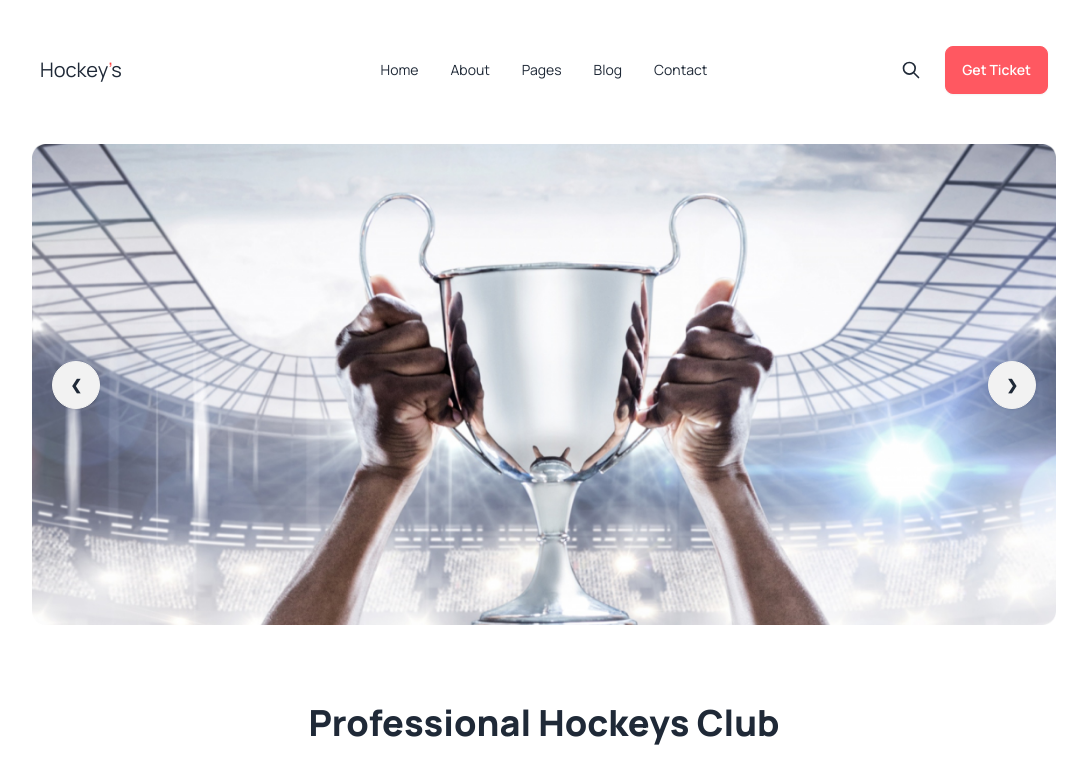
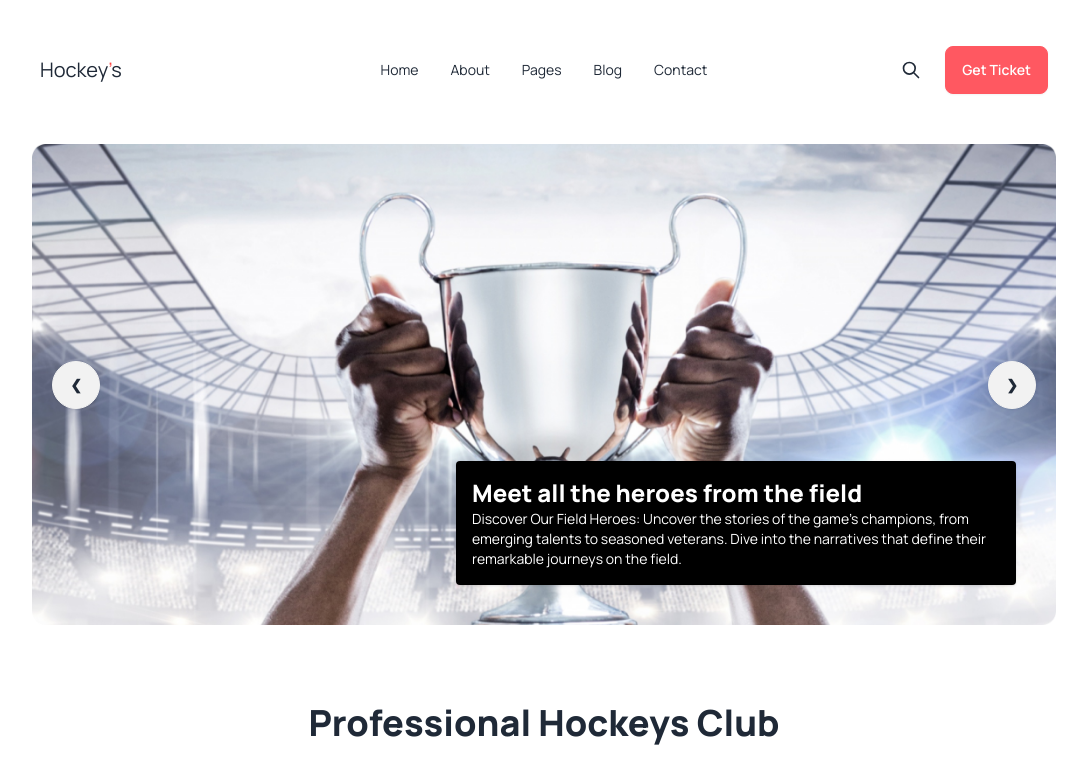
Before and after one commit to redowan114944/B9A3, a plain HTML site: page index.html in a window 1280 px wide. Shown: the top 765 px of the page, without its empty margins (96-1183 px from the left). Drawn offline with nearby package versions, Linux system fonts and the light colour scheme.

Commit message:
floated div added

```diff
--- a/index.html
+++ b/index.html
@@ -69,6 +69,10 @@
         <div class="carousel w-full">
             <div id="slide1" class="carousel-item relative w-full">
                 <img src="Images/1.png" class="w-full" />
+                <div class="floating-box absolute bottom-10 right-10 bg-black p-4 rounded shadow w-[560px] lg:block hidden">
+                    <h1 class="text-white font-extrabold text-2xl">Meet all the heroes from the field</h1>
+                    <p class="text-white font-extralight text-sm">Discover Our Field Heroes: Uncover the stories of the game's champions, from emerging talents to seasoned veterans. Dive into the narratives that define their remarkable journeys on the field.</p>
+                </div>
                 <div class="absolute flex justify-between transform -translate-y-1/2 left-5 right-5 top-1/2">
                     <a href="#slide3" class="btn btn-circle">❮</a>
                     <a href="#slide2" class="btn btn-circle">❯</a>
@@ -76,6 +80,10 @@
             </div>
             <div id="slide2" class="carousel-item relative w-full">
                 <img src="Images/12.png" class="w-full" />
+                <div class="floating-box absolute bottom-10 right-10 bg-black p-4 rounded shadow w-[560px] lg:block hidden">
+                    <h1 class="text-white font-extrabold text-2xl">Meet all the heroes from the field</h1>
+                    <p class="text-white">Discover Our Field Heroes: Uncover the stories of the game's champions, from emerging talents to seasoned veterans. Dive into the narratives that define their remarkable journeys on the field.</p>
+                </div>
                 <div class="absolute flex justify-between transform -translate-y-1/2 left-5 right-5 top-1/2">
                     <a href="#slide1" class="btn btn-circle">❮</a>
                     <a href="#slide3" class="btn btn-circle">❯</a>
@@ -83,6 +91,10 @@
             </div>
             <div id="slide3" class="carousel-item relative w-full">
                 <img src="Images/13.png" class="w-full" />
+                <div class="floating-box absolute bottom-10 right-10 bg-black p-4 rounded shadow w-[560px] lg:block hidden">
+                    <h1 class="text-white font-extrabold text-2xl">Meet all the heroes from the field</h1>
+                    <p class="text-white">Discover Our Field Heroes: Uncover the stories of the game's champions, from emerging talents to seasoned veterans. Dive into the narratives that define their remarkable journeys on the field.</p>
+                </div>
                 <div class="absolute flex justify-between transform -translate-y-1/2 left-5 right-5 top-1/2">
                     <a href="#slide2" class="btn btn-circle">❮</a>
                     <a href="#slide1" class="btn btn-circle">❯</a>
```
